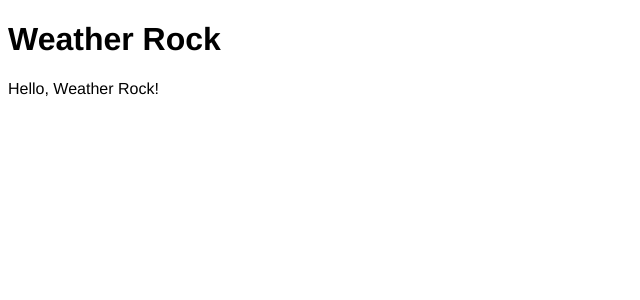
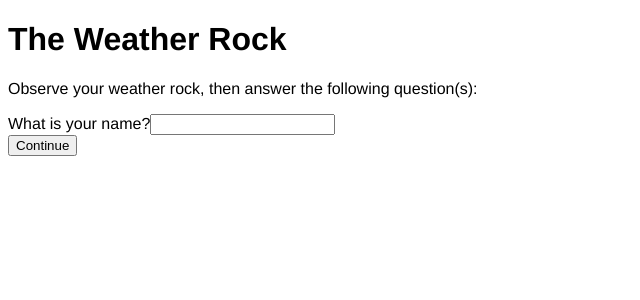
Before and after one commit to leandog/weather-rock-spa, a React app: page / in a window 1280 px wide. Shown: the top 300 px of the page, without its empty margins (0-640 px from the left). Built offline with nearby package versions, Linux system fonts and the light colour scheme.

Commit message:
functionally complete

```diff
--- a/src/index.js
+++ b/src/index.js
@@ -1,20 +1,17 @@
 import React from "react";
 import ReactDOM, { render } from "react-dom";
+import { Provider } from "react-redux";
+import { createStore } from "redux";
+import App from "./js/components/app";
+import rootReducer from "./js/reducers";
 
 import "./index.scss";
 
-class App extends React.Component {
-  render() {
-    return (
-      <div>
-        <h1>Weather Rock</h1>
-        <p>Hello, Weather Rock!</p>
-      </div>
-    );
-  }
-}
+const store = createStore(rootReducer);
 
 render(
-  <App />,
+  <Provider store={store}>
+    <App />
+  </Provider>,
   document.getElementById("root")
 );
--- /dev/null
+++ b/src/js/actions.js
@@ -0,0 +1,27 @@
+export const assertName = name => {
+  return {
+    type: "ASSERT_NAME",
+    name: name
+  };
+};
+
+export const assertQuantity = number => {
+  return {
+    type: "ASSERT_QUANTITY",
+    number: parseInt(number)
+  };
+};
+
+export const assertCastsShadow = answer => {
+  return {
+    type: "ASSERT_CASTS_SHADOW",
+    answer: answer
+  };
+};
+
+export const assertCondition = answer => {
+  return {
+    type: "ASSERT_CONDITION",
+    answer: answer
+  };
+};
--- /dev/null
+++ b/src/js/components/App.js
@@ -0,0 +1,25 @@
+import React from "react";
+import { connect } from "react-redux";
+import Question from "./question";
+import WeatherReport from "./weatherreport";
+
+const mapStateToProps = state => ({
+  question: state.question,
+  forecast: state.forecast,
+  history: state.history
+});
+
+class App extends React.Component {
+
+  render() {
+    const content = this.props.forecast !== "" ? <WeatherReport /> : <Question />;
+    return (
+      <div>
+        <h1>The Weather Rock</h1>
+        {content}
+      </div>
+    );
+  }
+};
+
+export default connect(mapStateToProps)(App);
--- /dev/null
+++ b/src/js/components/Question.js
@@ -0,0 +1,62 @@
+import React from "react";
+import { connect } from "react-redux";
+import { TextInput, SelectInput, YesNoInput } from "./inputs";
+
+const mapStateToProps = state => ({
+  question: state.question
+});
+
+const mapDispatchToProps = dispatch => ({
+  onAnswerQuestion: action => { dispatch(action) }
+});
+
+class Question extends React.Component {
+
+  constructor(props) {
+    super(props);
+
+    this.handleSubmit = this.handleSubmit.bind(this);
+  }
+
+  handleSubmit(e) {
+    e.preventDefault();
+
+    const question = this.props.question;
+
+    let answer;
+    if (question.input.type === "text") {
+      answer = e.target.querySelector("input[type='text']").value;
+    } else if (question.input.type === "select") {
+      answer = e.target.querySelector("select").value;
+    } else if (question.input.type === "yesno") {
+      answer = e.target.querySelector("input:checked").value;
+    }
+
+    const action = question.input.action(answer);
+    console.log({answer, action});
+    this.props.onAnswerQuestion(action);
+  }
+
+  render() {
+    const question = this.props.question;
+
+    let inputField = null;
+    if (question.input.type === "text") {
+      inputField = <TextInput label={question.label} />;
+    } else if (question.input.type === "select") {
+      inputField = <SelectInput label={question.label} options={question.input.options} />;
+    } else if (question.input.type === "yesno") {
+      inputField = <YesNoInput label={question.label} />;
+    }
+
+    return (
+      <form onSubmit={this.handleSubmit}>
+        <p>Observe your weather rock, then answer the following question(s):</p>
+        {inputField}
+        <input type="submit" value="Continue" />
+      </form>
+    );
+  }
+};
+
+export default connect(mapStateToProps, mapDispatchToProps)(Question);
--- /dev/null
+++ b/src/js/components/WeatherReport.js
@@ -0,0 +1,20 @@
+import React from "react";
+import { connect } from "react-redux";
+import kb from "../kb";
+
+const mapStateToProps = state => ({
+  forecast: state.forecast
+});
+
+class WeatherReport extends React.Component {
+
+  render() {
+    // TODO: include name input and answer history
+    return [
+      <p key="f1">The Weather Rock's forecast for right now:</p>,
+      <p key="f2">{kb[this.props.forecast].label}</p>
+    ];
+  }
+};
+
+export default connect(mapStateToProps)(WeatherReport);
--- /dev/null
+++ b/src/js/components/inputs.js
@@ -0,0 +1,33 @@
+import React from "react";
+
+export const TextInput = ({ label }) => (
+  <div>
+    <label>
+      {label}
+      <input type="text" />
+    </label>
+  </div>
+);
+
+export const SelectInput = ({ label, options }) => (
+  <div>
+    <label>
+      {label}
+      <select>
+        {options.map((option, index) => {
+          return <option key={index} value={option.value}>{option.label}</option>;
+        })}
+      </select>
+    </label>
+  </div>
+);
+
+export const YesNoInput = ({ label }) => (
+  <div>
+    <label>
+      {label}:
+      Yes <input type="radio" name="question" value="yes" />
+      No <input type="radio" name="question" value="no" />
+    </label>
+  </div>
+);
--- /dev/null
+++ b/src/js/engine.js
@@ -0,0 +1,30 @@
+export default (state, action) => {
+  switch (action.type) {
+  case "ASSERT_NAME":
+    return "quantity";
+  case "ASSERT_QUANTITY":
+    if (action.number === 2) {
+      return "seeing_double";
+    } else {
+      return "casts_shadow";
+    }
+  case "ASSERT_CASTS_SHADOW":
+    if (action.answer === "yes") {
+      return "sunny";
+    } else {
+      return "condition";
+    }
+  case "ASSERT_CONDITION":
+    if (action.answer === "wet") {
+      return "raining";
+    } else if (action.answer === "white") {
+      return "snowing";
+    } else if (action.answer === "ice-coated") {
+      return "frost";
+    } else {
+      return "night";
+    }
+  default:
+    return "name";
+  }
+};
--- /dev/null
+++ b/src/js/kb.js
@@ -0,0 +1,68 @@
+import {
+  assertName,
+  assertQuantity,
+  assertCastsShadow,
+  assertCondition
+} from "./actions";
+
+export default {
+  // initial/intermediate facts
+  "name": {
+    label: "What is your name?",
+    input: {
+      type: "text",
+      action: assertName
+    },
+  },
+  "quantity": {
+    label: "How many rocks do you see?",
+    input: {
+      type: "select",
+      action: assertQuantity,
+      options: [
+        { label: "One", value: "1" },
+        { label: "Two", value: "2" }
+      ]
+    }
+  },
+  "casts_shadow": {
+    label: "Does the rock cast a shadow?",
+    input: {
+      type: "yesno",
+      action: assertCastsShadow
+    }
+  },
+  "condition": {
+    label: "What is the condition of the rock?",
+    input: {
+      type: "select",
+      action: assertCondition,
+      options: [
+        { label: "Wet", value: "wet" },
+        { label: "Covered with snow", value: "white" },
+        { label: "Covered with frost and ice", value: "ice-coated" },
+        { label: "Hard to see", value: "obscured" }
+      ]
+    }
+  },
+
+  // terminal facts
+  "sunny": {
+    label: "It's sunny."
+  },
+  "night": {
+    label: "It't probably nighttime, so an accurate forecast is hard to predict."
+  },
+  "seeing_double": {
+    label: "You sure you're seeing straight? There is only one rock."
+  },
+  "raining": {
+    label: "It's raining."
+  },
+  "snowing": {
+    label: "It's snowing."
+  },
+  "frost": {
+    label: "There is a frost."
+  }
+};
--- /dev/null
+++ b/src/js/reducers/forecast.js
@@ -0,0 +1,16 @@
+import engine from "../engine";
+
+const initialState = "";
+const terminals = [
+  "sunny",
+  "night",
+  "seeing_double",
+  "raining",
+  "snowing",
+  "frost"
+];
+
+export default (state = initialState, action) => {
+  const next = engine(state, action);
+  return terminals.includes(next) ? next : initialState;
+};
--- /dev/null
+++ b/src/js/reducers/history.js
@@ -0,0 +1,5 @@
+const initialState = [];
+
+export default (state = initialState, action) => {
+  return initialState;
+};
--- /dev/null
+++ b/src/js/reducers/index.js
@@ -0,0 +1,10 @@
+import { combineReducers } from "redux";
+import question from "./question";
+import forecast from "./forecast";
+import history from "./history";
+
+export default combineReducers({
+  question,
+  forecast,
+  history
+});
--- /dev/null
+++ b/src/js/reducers/question.js
@@ -0,0 +1,8 @@
+import kb from "../kb";
+import engine from "../engine";
+
+const initialState = kb["name"];
+
+export default (state = initialState, action) => {
+  return kb[engine(state, action)];
+};
```
